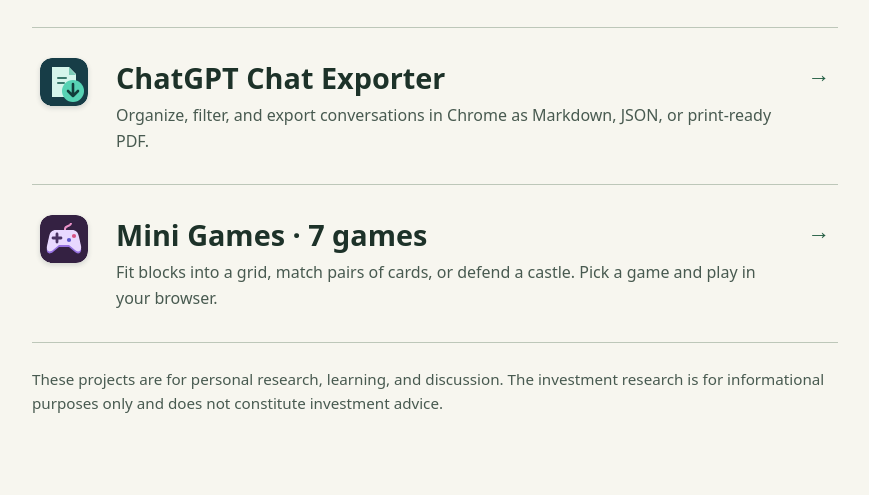
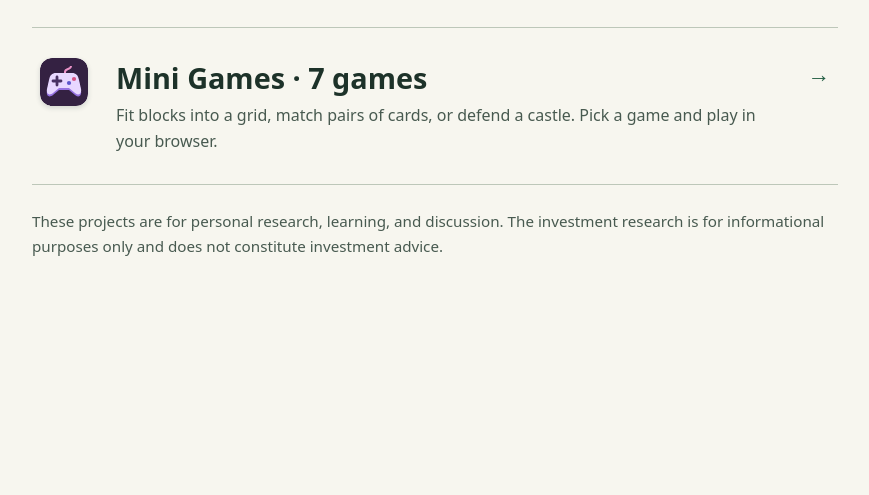
Before and after one commit to werneryang/werneryang.github.io, a plain HTML site: page en/index.html in a window 1280 px wide. Shown: the part 660-1155 px from the top of the page, without its empty margins (205-1074 px from the left). After the commit the page ends 998 px from the top, so only its background shows below. Drawn offline with Linux system fonts and the light colour scheme.

Commit message:
Remove ChatGPT exporter entry from project directories

```diff
--- a/en/index.html
+++ b/en/index.html
@@ -4,7 +4,7 @@
   <meta charset="utf-8">
   <meta name="viewport" content="width=device-width, initial-scale=1">
   <meta name="theme-color" content="#f7f6ef">
-  <meta name="description" content="Explore Michael Yang’s public projects in investment research, language learning, ChatGPT conversation export, and games.">
+  <meta name="description" content="Explore Michael Yang’s public projects in investment research, language learning, and games.">
   <title>Public Project Directory · Michael Yang</title>
   <link rel="alternate" hreflang="zh-CN" href="/">
   <link rel="alternate" hreflang="en" href="/en/">
@@ -30,11 +30,6 @@
         <div><h2>Language Learning Lab</h2><p class="description">Listen to recordings, transcribe them one sentence at a time, and practice everyday expressions.</p></div>
         <span class="arrow" aria-hidden="true">→</span>
       </a>
-      <a class="project" href="/chatgpt-exporter/en/">
-        <svg class="project-icon" aria-hidden="true" focusable="false"><use href="/directory-icons.svg#exporter"/></svg>
-        <div><h2>ChatGPT Chat Exporter</h2><p class="description">Organize, filter, and export conversations in Chrome as Markdown, JSON, or print-ready PDF.</p></div>
-        <span class="arrow" aria-hidden="true">→</span>
-      </a>
       <a class="project" href="/games/">
         <svg class="project-icon" aria-hidden="true" focusable="false"><use href="/directory-icons.svg#games"/></svg>
         <div><h2>Mini Games · 7 games</h2><p class="description">Fit blocks into a grid, match pairs of cards, or defend a castle. Pick a game and play in your browser.</p></div>
```
Also changed, not shown: index.html (+1 -6 lines).
